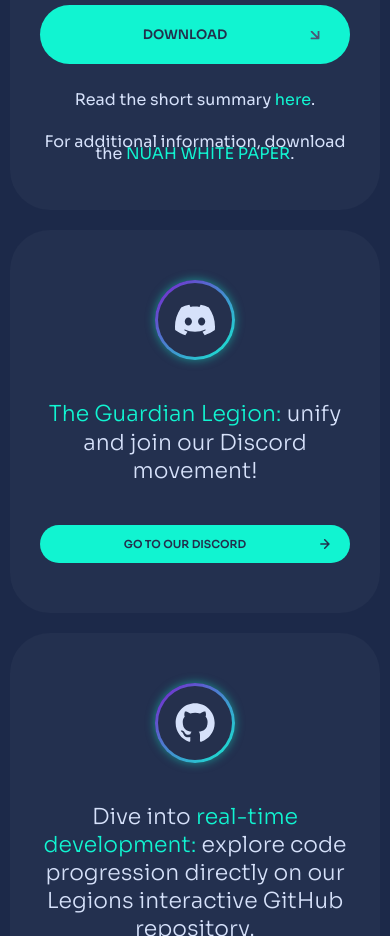
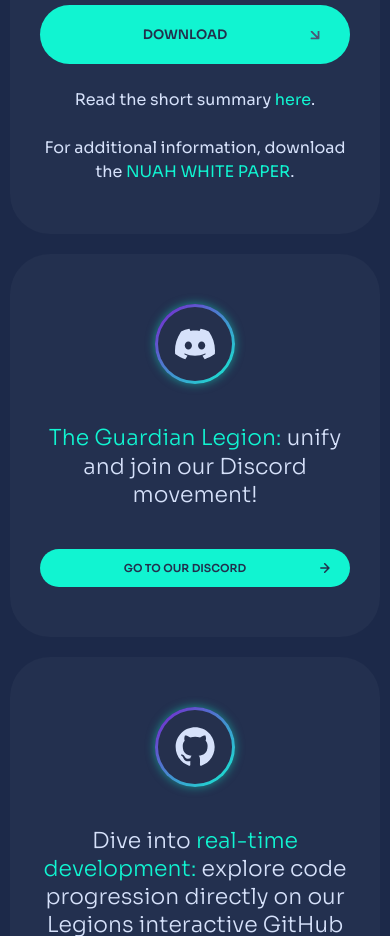
Before and after one commit to ArtificialGuardianAngel/aga-vision, a Next.js app: page / in a window 390 px wide. Shown: the part 3560-4496 px from the top of the page. Built offline with nearby package versions, Linux system fonts and the light colour scheme; no server answers.

Commit message:
responsive fix

```diff
--- a/src/app/page.tsx
+++ b/src/app/page.tsx
@@ -156,7 +156,7 @@
                 .
               </div>
 
-              <div className="text-[16px] leading-[calc(12/16)]">
+              <div className="text-[16px] leading-normal">
                 For additional information, download the{' '}
                 <a href="/short-summary.pdf" className="green" target="_blank">
                   NUAH WHITE PAPER
```
